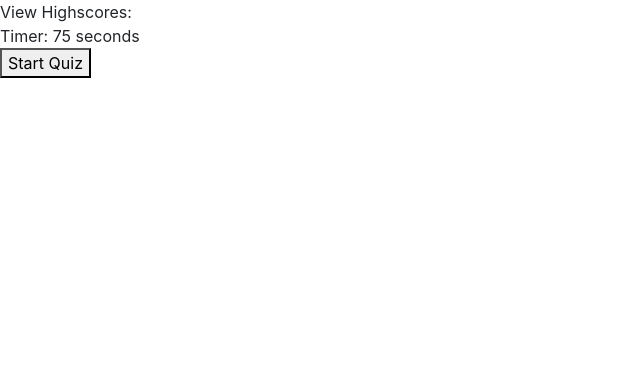
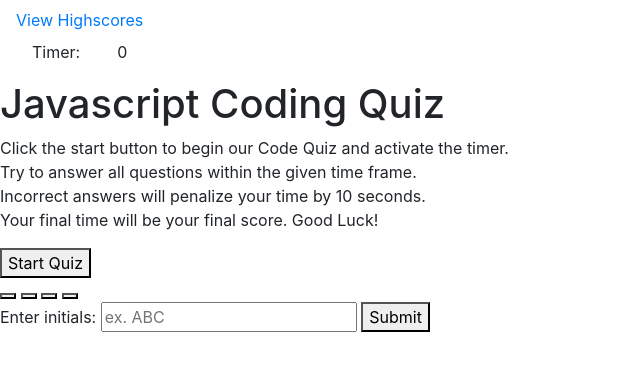
Before and after one commit to mcnultyshane/code_quiz, a plain HTML site: page index.html in a window 1280 px wide. Shown: the whole page, without its empty margins (0-640 px from the left). Drawn offline with nearby package versions, Linux system fonts and the light colour scheme.

Commit message:
finishing up html layout and setting up variables for traversing the DOM.

```diff
--- a/index.html
+++ b/index.html
@@ -2,9 +2,8 @@
 <html lang="en">
   <head>
     <meta charset="UTF-8">
-    <meta name="viewport" content="width=device-width, initial-scale=1.0 shrink-to-fit=no" >
+    <meta name="viewport" content="width=device-width, initial-scale=1.0">
     <meta http-equiv="X-UA-Compatible" content="ie=edge">
-
     <link rel="stylesheet" href="https://stackpath.bootstrapcdn.com/bootstrap/4.3.1/css/bootstrap.min.css"
       integrity="sha384-ggOyR0iXCbMQv3Xipma34MD+dH/1fQ784/j6cY/iJTQUOhcWr7x9JvoRxT2MZw1T" crossorigin="anonymous">
     <link rel="stylesheet" href="./assets/styles.css">
@@ -13,24 +12,39 @@
   </head>
 
   <body>
+    <main>
+      <header class="navbar">
+        <nav class="score-timer">
+          <a href="#" id="highscore">View Highscores</a>
+          <div class="game-timer">
+            <span class="navbar timer" id="timer1">Timer: <span id="timer2">0</span></span>
+          </div>
+        </nav>
+      </header>
 
-    <main>
-      <header class="header">
-
-        <div class="score-timer">
-          <span id="score">View Highscores:</span>
-          <div><span id="timer">Timer: 75 seconds</span>
-          </div>
-        </div>
-
-      </header>
       <section class="question-box">
-        <div id="main"></div>
-
-        <div class="startbtn">
-          <button class="button">Start Quiz</button>
-        </div>
-
+        <div id="main">
+          <h1 class= "game-name">Javascript Coding Quiz</h1>
+          <p id= "intro">
+            Click the start button to begin our Code Quiz and activate the timer.
+            <br>Try to answer all questions within the given time frame.
+            <br>Incorrect answers will penalize your time by 10 seconds.
+            <br>Your final time will be your final score.  Good Luck!
+          </p>
+          <button class="button" id="startbtn">Start Quiz</button>
+          <section id="quiz-answers">
+            <button class="answer-button"></button>
+            <button class="answer-button"></button>
+            <button class="answer-button"></button>
+            <button class="answer-button"></button>
+        </section>
+        <section id="input-field">
+            <label for="initials">Enter initials:</label>
+            <input type="text" name="initials" id="initials" placeholder="ex. ABC" />
+            <button id="submit-button">Submit</button>
+        </section>
+        <section id="right-wrong"></section>
+      </div>
 
       </section>
     </main>
```
Also changed, not shown: assets/scripts.js (+42 -29 lines).
